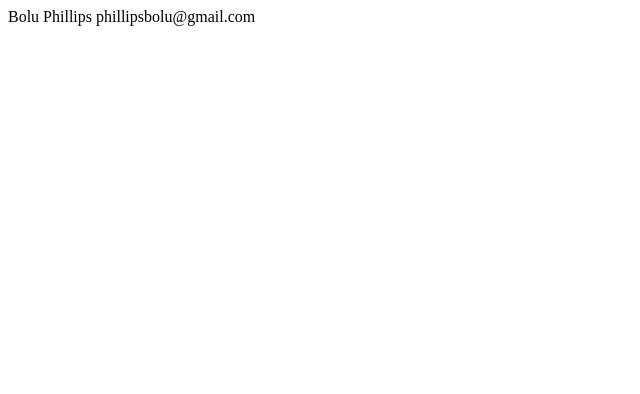
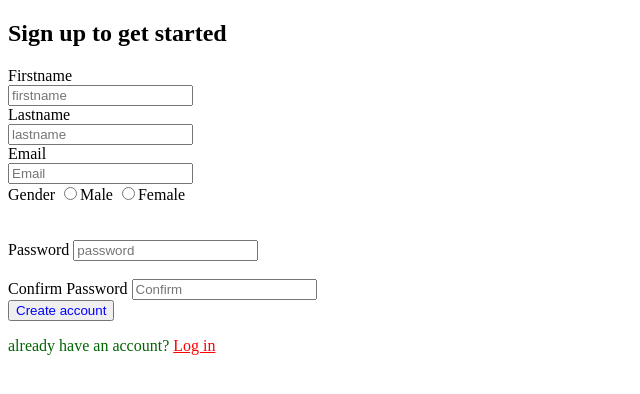
Before and after one commit to AgbenigaAgboola/gemini, a plain HTML site: page bolu.html in a window 1280 px wide. Shown: the whole page, without its empty margins (0-640 px from the left). Drawn offline with Linux system fonts and the light colour scheme.

Commit message:
Registeration form
Classwork

```diff
--- a/bolu.html
+++ b/bolu.html
@@ -1,2 +1,107 @@
-Bolu Phillips
-phillipsbolu@gmail.com
+<!DOCTYPE html>
+<html lang="en">
+<head>
+    <meta charset="UTF-8">
+    <title>Bolu first web page</title>
+</head>
+<body>
+  <!--
+  <h1>My first heading</h1>
+   <p>My first pargraph</p>
+   Basic HTML and HTML5: Comment out HTML-->
+   <!-- <a href="agboola.html" target="_self">Click here</a><br>
+    <table border="1">
+        <tr>
+            <th>Gender</th>
+            <th colspan="2">Age</th>
+           <!-- <th>Marital status</th>
+        </tr>
+        <tr>
+            <td rowspan="2">female</td>
+            <td>18</td>
+            <td>Single</td>
+        </tr>
+        <tr>
+                 <td>female</td>
+            <td rowspan="2">22</td>
+            <td rowspan="3">Married</td>
+        </tr>
+        <tr>
+            <td rowspan="3">male</td>
+         <td>22</td>
+            <!--<td>married</td>-->
+      <!--  </tr>
+        <tr>
+            <!--<td>male</td>-->
+           <!-- <td>20</td>-->
+<!--            <td>Married</td>-->
+<!--        </tr>-->
+        <!--<tr>-->
+            <!--td>male</td>
+            <td>21</td>
+            <td>single</td>
+        </tr>
+    </table><br>
+    <ol type="A">
+        <li>blue</li>
+        <li>purple</li>
+        <li>red</li>
+        <li>white</li>
+        <li>grey</li>
+        <li>black</li>
+        <li>yellow</li>
+        <li>cream</li>
+        <li>brown</li>
+        <li>green</li>
+    </ol>
+
+    <ul >
+        <li>blue</li>
+        <li>purple</li>
+        <li>red</li>
+        <li>white</li>
+        <li>grey</li>
+        <li>black</li>
+        <li>yellow</li>
+        <li>cream</li>
+        <li>brown</li>
+        <li>green</li>
+    </ul>
+    -->
+<div>
+    <h2>Sign up to get started</h2>
+    <form action="">
+        <div>
+            <label for="">Firstname</label><br>
+            <input placeholder="firstname" type="text">
+        </div>
+<div>
+         <label for="">Lastname</label><br>
+         <input placeholder="lastname" type="text">
+</div>
+<div>
+         <label for="">Email</label><br>
+         <input placeholder="Email" type="email">
+ </div>
+    </form>
+    </div>
+<div>
+    <label for="gender">Gender</label>
+    <input name="gender" type="radio" value="male">Male
+    <input name="gender" type="radio" value="female">Female
+</div>
+<br>
+<br>
+<div>
+    <label for="password">Password</label>
+    <input placeholder=password type="text">
+</div>
+<br>
+<div>
+    <label for="Confirm password"> Confirm Password</label>
+    <input placeholder=Confirm password type="text">
+</div>
+<button style="color: blue">Create account</button>
+<p style= "color:darkgreen";> already have an account? <a href= "1classwork.html" style= "color:red";>Log in</a></p>
+</body>
+</html>
```
Also changed, not shown: 1classwork.html (added, +17 -0 lines), agboola.html (added), 1 other file.
